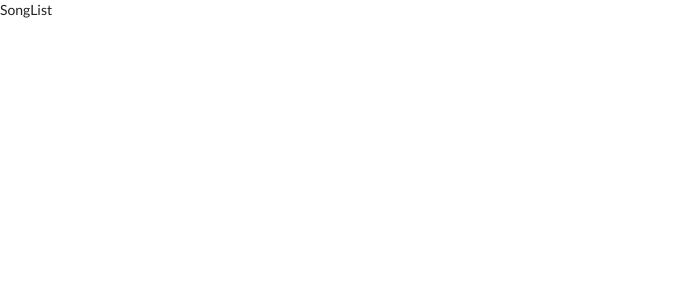
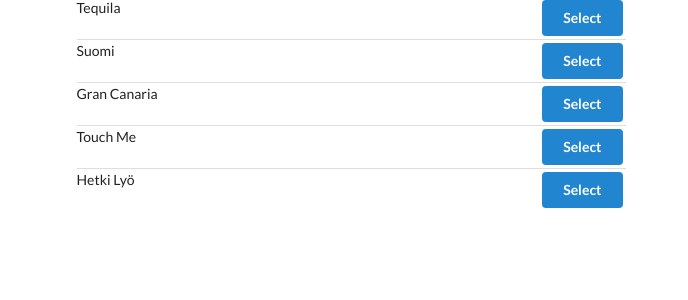
Before and after one commit to teurajarvi/songs, a React (Create React App) app in the folder songs/: page / in a window 1280 px wide. Shown: the top 300 px of the page, without its empty margins (0-688 px from the left). Built offline with nearby package versions, Linux system fonts and the light colour scheme.

Commit message:
UI list of songs with Redux Data

```diff
--- a/songs/src/components/App.js
+++ b/songs/src/components/App.js
@@ -3,8 +3,12 @@
 
 const App = () => {
   return (
-    <div>
-      <SongList />
+    <div className='ui container grid'>
+      <div className='ui row'>
+        <div className='column eight wide'>
+          <SongList />
+        </div>
+      </div>
     </div>
   );
 };
--- a/songs/src/components/SongList.js
+++ b/songs/src/components/SongList.js
@@ -2,8 +2,21 @@
 import { connect } from "react-redux";
 
 class SongList extends React.Component {
+  renderList() {
+    return this.props.songs.map((song) => {
+      return (
+        <div className='item' key={song.title}>
+          <div className='right floated content'>
+            <button className='ui button primary'>Select</button>
+          </div>
+          <div className='content'>{song.title}</div>
+        </div>
+      );
+    });
+  }
+
   render() {
-    return <div>SongList</div>;
+    return <div className='ui divided list'>{this.renderList()}</div>;
   }
 }
 
```
